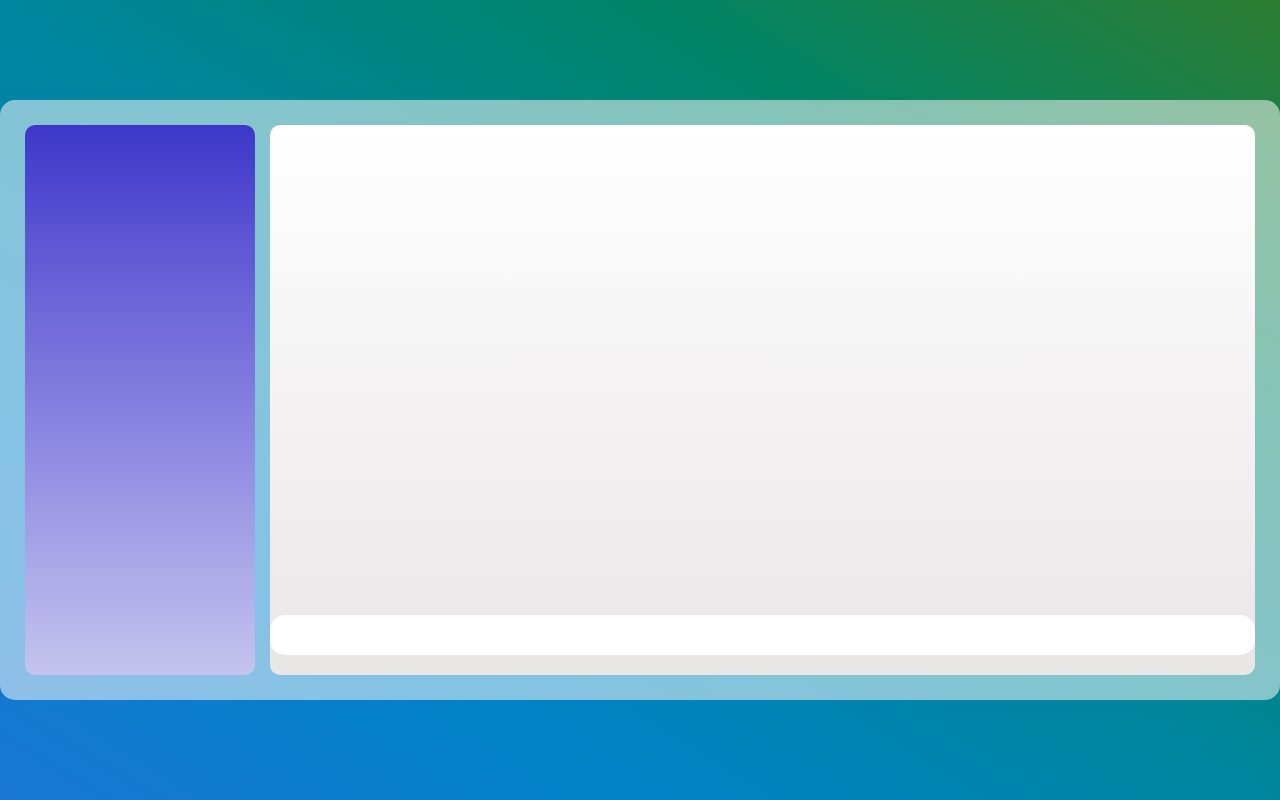
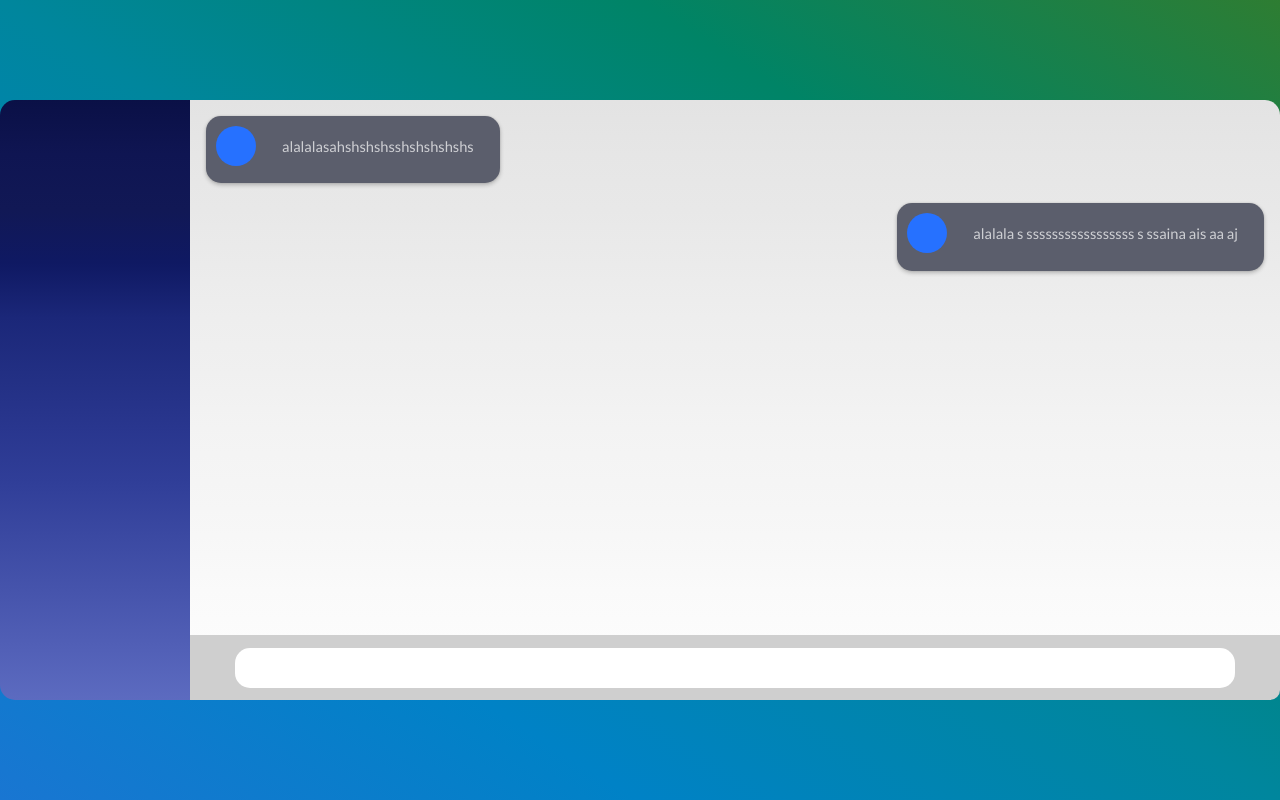
Before and after one commit to Tthiagoo/Speak, a React (Create React App) app in the folder frontend/: page /chat in a window 1280 px wide. Built offline with nearby package versions, Linux system fonts and the light colour scheme.

Commit message:
caixas de msg

```diff
--- a/frontend/src/pages/Chat/index.js
+++ b/frontend/src/pages/Chat/index.js
@@ -9,10 +9,37 @@ export default function Chat() {
     <div className="chat-container">
       <div className="content">
         <div className="users">
-
         </div>
 
         <div className="principal">
+
+          <div className="chat">
+            <div className="list">
+              <div className="msg-box-mine">
+                <div className="user-img"></div>
+                <div className="flr">
+                  <div className="message">
+                    <div className="msg">
+                      <p>alalalasahshshshsshshshshshs</p>
+                    </div>
+                  </div>
+                </div>
+              </div>
+              <div className="msg-box-other">
+                <div className="user-img"></div>
+                <div className="flr">
+                  <div className="message">
+                    <div className="msg"> <p>alalala
+                    s
+                    sssssssssssssssss
+                    s
+                      ssaina ais aa aj</p>
+                    </div>
+                  </div>
+                </div>
+              </div>
+            </div>
+          </div>
           <div id="divisao">
             <div id="texto">
             </div>
--- a/frontend/src/pages/Chat/styles.css
+++ b/frontend/src/pages/Chat/styles.css
@@ -12,11 +12,11 @@
 .chat-container .content {
 	width: 100%;
 	max-width: 1320px;
-	padding: 25px;
+	padding: 0px;
 	height: 100%;
 	max-height: 600px;
-	background-color: rgba(255, 255, 255, 0.521);
-	border-radius: 15px;
+
+	border-radius: 20px;
 
 	display: flex;
 
@@ -29,49 +29,78 @@
 	height: 100%;
 	max-height: 700px;
 
-	border-radius: 10px;
+	border-top-left-radius: 15px;
+	border-bottom-left-radius: 15px;
+
 	background-image: linear-gradient(
 		to bottom,
-		#3d37c9,
-		#635bd5,
-		#847edf,
-		#a4a1e7,
-		#c5c4ee
+		#0a1046,
+		#0f1552,
+		#111855,
+		#0f1963,
+		#1b2779,
+		#222f83,
+		#29368e,
+		#303e98,
+		#3b49a2,
+		#4654ac,
+		#515fb6,
+		#5c6bc0
 	);
 }
 
 .chat-container .content .principal {
-	display: flex;
-	align-items: flex-end;
-	justify-content: center;
-
 	width: 100%;
 
 	height: 100%;
 	max-height: 700px;
 
-	border-radius: 10px;
+	border-top-right-radius: 15px;
+	border-bottom-right-radius: 15px;
 
-	margin-left: 15px;
-	padding-bottom: 30px;
+	margin-left: 0px;
+	padding-bottom: 0px;
+	background-image: linear-gradient(
+		to bottom,
+		#e3e3e3,
+		#e6e6e6,
+		#e8e8e8,
+		#ebebeb,
+		#eeeeee,
+		#f0f0f0,
+		#f3f3f3,
+		#f5f5f5,
+		#f7f7f7,
+		#fafafa,
+		#fcfcfc,
+		#ffffff
+	);
+}
 
-  background-image: linear-gradient(to bottom, #ffffff, #f9f9f9, #f4f2f3, #eeeced, #e9e6e6);
+.chat-container .content .principal .chat {
+	width: 100%;
+	max-width: 1090px;
+	height: 100%;
+	max-height: 535px;
+	flex:auto;
 }
 
 #divisao {
 	width: 100%;
-  display: flex;
+	display: flex;
 
-  justify-content: center;
-	background-color: black;
-	height: 0.00050cm;
-	margin-bottom: 45px;
+	justify-content: center;
+	align-items: center;
+	background-color: rgb(207, 207, 207);
+	height: 65px;
+	margin-bottom: 0px;
+	border-bottom-right-radius: 10px;
 }
 
 #texto {
-  margin-left: 0px;
-  margin-top:15px;
-  display: flex;
+	margin-left: 0px;
+	margin-top: 0px;
+	display: flex;
 	width: 100%;
 	max-width: 1000px;
 	height: 40px;
@@ -79,61 +108,134 @@
 	border-radius: 15px;
 }
 
-#btnChat{
-  margin-top: 15px;
-  margin-left: 30px;
-  display:flex ;
-  width: 40px;
-  height: 40px;
-  border-radius: 30px;
+.list {
+	margin: 0;
+	padding: 1rem;
+	flex-direction: column;
+
+
+
+	list-style: none;
 
 }
 
-#talkbubbleClient {
-	display: flex;
-	align-items: center;
-	justify-content: center;
-	width: 120px;
-	height: 80px;
-	background: rgb(46, 235, 21);
-	position: relative;
-	-moz-border-radius: 10px;
-	-webkit-border-radius: 10px;
-	border-radius: 10px;
+
+.list-item-mine {
+	text-align: left;
+	margin-bottom: 80px;
+
 }
-#talkbubbleClient:before {
+
+.list-item-other {
+	text-align: right;
+	margin-bottom: 67px;
+
+}
+.list-item-other::after {
 	content: "";
-	position: absolute;
-	left: 100%;
-	top: 26px;
+	display: inline-block;
+	vertical-align: middle;
+	margin-right: -1px;
 	width: 0;
 	height: 0;
-	border-top: 13px solid transparent;
-	border-left: 26px solid rgb(46, 235, 21);
-	border-bottom: 13px solid transparent;
+
+	border-top: 10px solid transparent;
+	border-bottom: 0px solid transparent;
+	border-left: 10px solid #c3e88d;
 }
 
-#talkbubbleUser {
-	margin-left: 80px;
+.message {
+	border-radius: 5px;
+	display: inline-block;
+	list-style: none;
+	margin-bottom: 1rem;
+	padding: 0.5rem 1rem;
+	flex: 1 0 auto;
+}
+
+.message-other {
+	background: #c3e88d;
+
+	text-align: right;
+}
+
+.message-mine {
+	background: #89ddff;
+}
+
+.circle-other {
+	width: 30px;
+	height: 30px;
+	background-color: #40a977;
+	border-radius: 50%;
+	float: right;
+	margin-top: 13px;
+	margin-left: 5px;
+}
+.circle-mine {
+	display: inline-block;
+	border-radius: 50%;
+	height: 40px;
+	width: 40px;
+	background: #2671ff;
+	margin: 0 10px 10px 0;
+}
+
+/*
+/////////
+*/
+.flr {
+	flex: 1 0 auto;
 	display: flex;
-	align-items: center;
-	justify-content: center;
-	width: 120px;
-	height: 80px;
-	background: rgb(14, 66, 238);
-	position: relative;
-	-moz-border-radius: 10px;
-	-webkit-border-radius: 10px;
-	border-radius: 10px;
+	flex-direction: column;
+	width: calc(100% - 50px);
 }
-#talkbubbleUser:before {
-	content: "";
-	position: absolute;
-	right: 100%;
-	top: 26px;
-	width: 0;
-	height: 0;
-	border-top: 13px solid transparent;
-	border-right: 26px solid rgb(14, 66, 238);
-	border-bottom: 13px solid transparent;
+
+.msg {
+	display: inline-block;
+	font-size: 11pt;
+	line-height: 13pt;
+	color: rgba(255, 255, 255, 0.7);
+	margin: 0 0 4px 0;
 }
+
+.msg-box-mine {
+	display: flex;
+	background: #5b5e6c;
+	padding: 10px 10px 0 10px;
+	border-radius: 15px;
+	float: left;
+	max-width: 80%;
+	width: auto;
+	margin-bottom: 20px;
+	margin-right: 2000px;
+
+	box-shadow: 0 0 2px rgba(0, 0, 0, 0.12), 0 2px 4px rgba(0, 0, 0, 0.24);
+
+
+}
+
+
+.msg-box-other {
+	display: flex;
+	background: #5b5e6c;
+	padding: 10px 10px 0 10px;
+	border-radius: 15px;
+	float: right;
+	max-width: 80%;
+	width: auto;
+	margin-bottom: 20px;
+	margin-left: 200px;
+
+	box-shadow: 0 0 2px rgba(0, 0, 0, 0.12), 0 2px 4px rgba(0, 0, 0, 0.24);
+
+
+}
+.user-img {
+	display: inline-block;
+	border-radius: 50%;
+	height: 40px;
+	width: 40px;
+	background: #2671ff;
+	margin: 0 10px 10px 0;
+}
```
